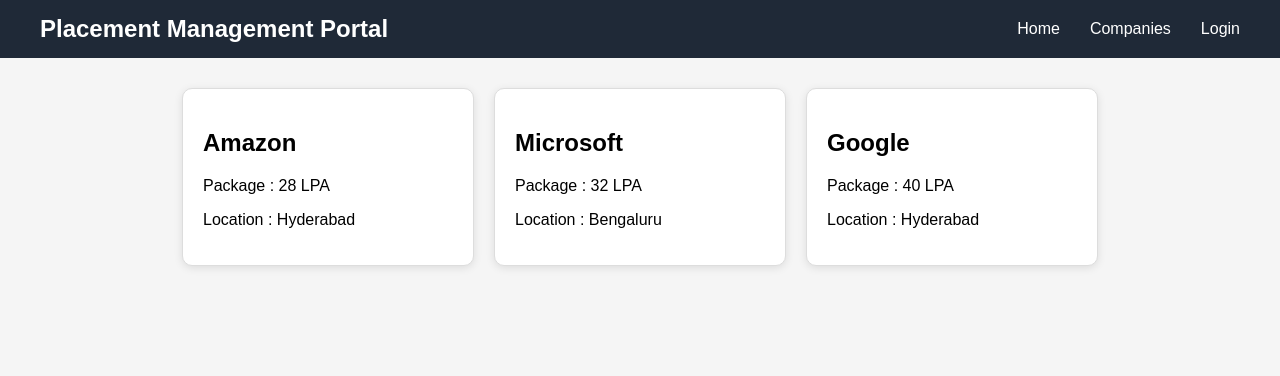
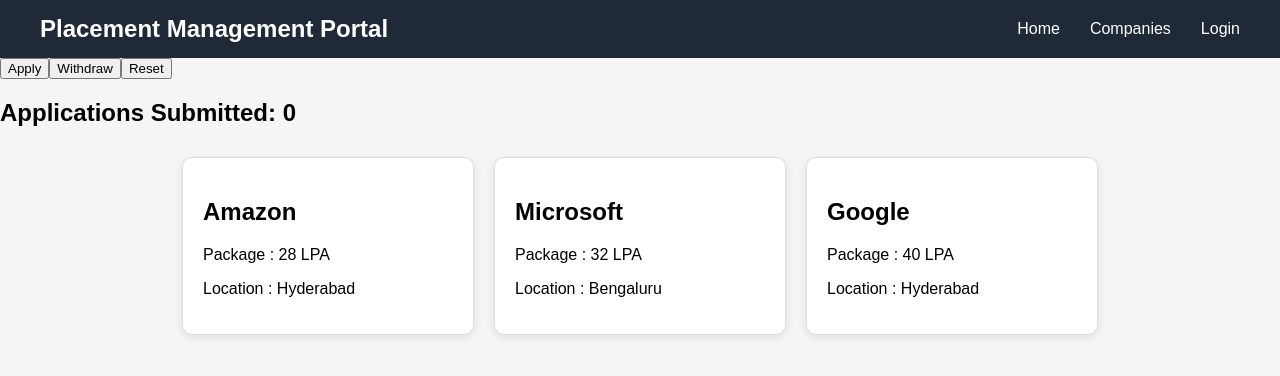
Before and after one commit to mrithvik3/Placement-Management-Portal, a React (Vite) app in the folder client/: page / in a window 1280 px wide. Shown: the top 376 px of the page. Built offline with nearby package versions, Linux system fonts and the light colour scheme.

Commit message:
Add application counter with useState and event handling

```diff
--- a/client/src/App.jsx
+++ b/client/src/App.jsx
@@ -1,11 +1,31 @@
 import "./styles/App.css";
 import Navbar from "./components/Navbar";
 import CompanyCard from "./components/CompanyCard";
+import { useState } from "react";
 
 function App() {
+  const [applications, setApplications] = useState(0);
+
   return (
     <>
       <Navbar />
+      <button onClick={() => setApplications(applications + 1)}>
+        Apply
+      </button>
+      <button
+        onClick={() => {
+          if (applications > 0) {
+            setApplications(applications - 1);
+          }
+        }}
+      >
+        Withdraw
+      </button>
+
+      <button onClick={() => setApplications(0)}>
+        Reset
+      </button>
+      <h2>Applications Submitted: {applications}</h2>
 
       <div className="company-container">
         <CompanyCard
```
